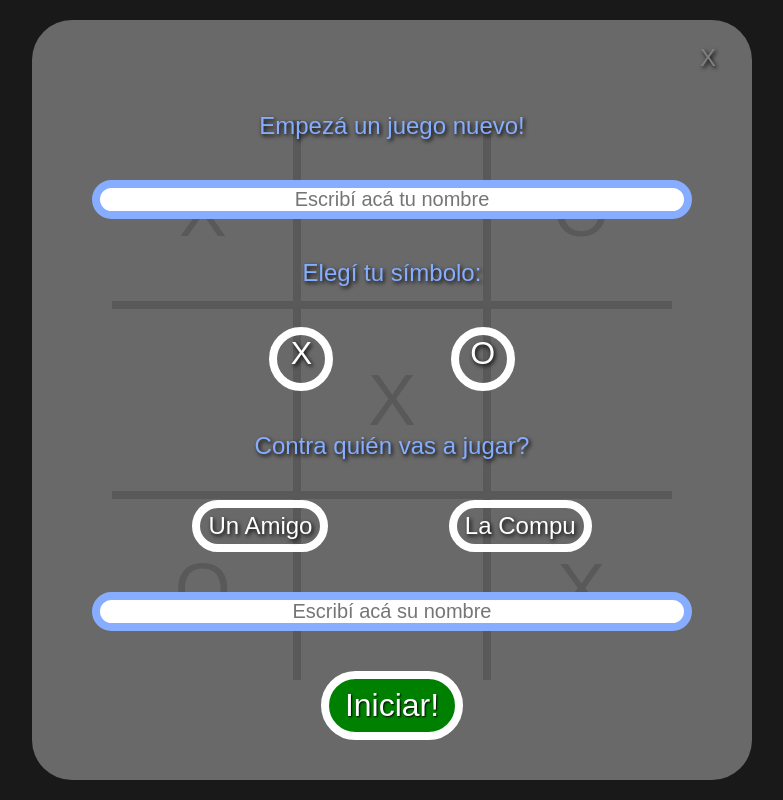
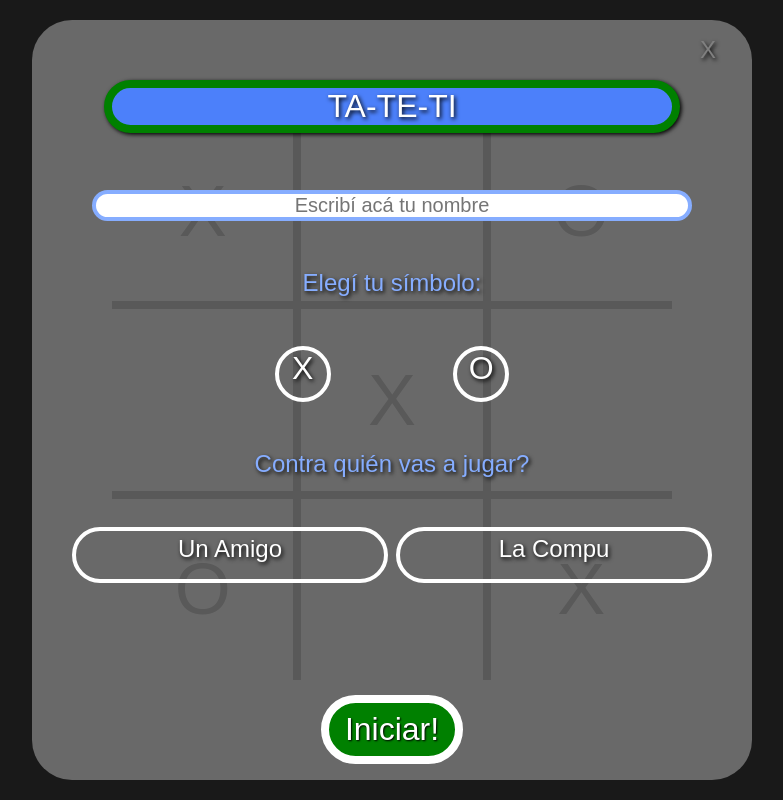
Before and after one commit to MMinoglio/Tic-Tac-Toe, a plain HTML site: page index.html in a window 1280 px wide. Shown: the whole page, without its empty margins (248-1031 px from the left). Drawn offline with Linux system fonts and the light colour scheme; a web font is replaced by a local one.

Commit message:
alfa de formulario entrada

```diff
--- a/index.html
+++ b/index.html
@@ -29,7 +29,7 @@
     <div class="modal-container">
       <form id="start-form">
         <button id="close-start-form">X</button>
-        <header>Empezá un juego nuevo!</header>
+        <header>TA-TE-TI</header>
         <input type="text" placeholder="Escribí acá tu nombre" id="name" />
         <span>Elegí tu símbolo:</span>
         <div id="symbols">
@@ -41,16 +41,24 @@
         <span>Contra quién vas a jugar?</span>
         <div id="oponents">
           <input type="radio" id="human" name="oponent"/ >
-          <label for="human">Un Amigo</label>
+          <label id="human" for="human">Un Amigo</label>
           <input type="radio" id="computer" name="oponent" />
-          <label for="computer">La Compu</label>
+          <label id="computer" for="computer">La Compu</label>
+          <div class="oponent-name">
+            <input
+              type="text"
+              placeholder="Escribí acá su nombre"
+              id="oponent-name"
+            />
+          </div>
+          <div class="dificulty">
+            <input type="radio" id="easy" name="dificulty"/ >
+            <label for="easy">Facil</label>
+            <input type="radio" id="hard" name="dificulty" />
+            <label for="hard">Dificil</label>
+          </div>
         </div>
-        <input
-          type="text"
-          placeholder="Escribí acá su nombre"
-          id="oponent-name"
-        />
-        <footer><button type="submit" id="submit">Iniciar!</button></footer>
+        <button type="submit" id="submit">Iniciar!</button>
       </form>
     </div>
   </body>
--- a/style.css
+++ b/style.css
@@ -4,8 +4,6 @@
   padding: 0;
   font-family: "Mochiy Pop P One", sans-serif;
 }
-
-
 
 body {
   width: 100vw;
@@ -25,8 +23,8 @@ body {
   top: 0;
   left: 0;
   right: 0;
-  height: 100vh;
-  width: 100vw;
+  height: 100%;
+  width: 100%;
   pointer-events: none;
   opacity: 0;
   transition: all 1s;
@@ -45,12 +43,13 @@ body {
   width: 90vmin;
   flex-direction: column;
   align-items: center;
-  justify-content: space-evenly;
+  justify-content: space-between;
 }
 
 button#close-start-form {
   padding-right: 5%;
-  margin-top: -2vh;
+  margin-top: 2vh;
+  margin-bottom: -5vh;
   align-self: flex-end;
   font-size: 3vh;
   background-color: transparent;
@@ -59,28 +58,32 @@ button#close-start-form {
   text-shadow: 0.2vh 0.2vh 0.5vh black;
 }
 
-
 #start-form header {
   display: flex;
-  flex-direction: column;
-  justify-content: space-between;
-  color: rgb(134, 173, 255);
-  font-size: 3vh;
+  justify-content: center;
+  align-content: center;
+  text-align: center0;
+  background-color: rgb(76, 128, 250);
+  width: 80%;
+  color: white;
+  margin: 1vmin;
+  font-size: 4vh;
+  text-align: center;
   text-shadow: 0.2vh 0.2vh 0.5vh black;
+  box-shadow: 0.2vh 0.2vh 0.5vh black;
+  border-radius: 25vh;
+  border: solid 1vh green;
 }
-
-
-
 
 #start-form input {
   width: 75vmin;
   border-radius: 5vh;
   text-align: center;
-  border: rgb(134, 173, 255) 1vh solid;
+  border: rgb(134, 173, 255) 0.5vh solid;
   font-size: 2.5vh;
 }
 
-#start-form span{
+#start-form span {
   font-size: 3vh;
   color: rgb(134, 173, 255);
   text-shadow: 0.2vh 0.2vh 0.5vh black;
@@ -93,46 +96,80 @@ button#close-start-form {
 }
 #start-form #symbols label {
   text-align: center;
-  width: 8vh;
-  height: 8vh;
+  width: 7vh;
+  height: 7vh;
   font-size: 4vh;
   color: white;
-  border: white 1vh solid;
+  border: white 0.5vh solid;
   border-radius: 100%;
   text-shadow: 0.2vh 0.2vh 0.5vh black;
 }
-
-[type="radio"] {display: none;
-
-}
-:checked + label{
-  background-color:rgb(67, 127, 255);
-  box-shadow: 0.5vh 1vh black;
-}
-
 #start-form #oponents label {
   padding: 0.5vh 1vh;
   text-align: center;
   font-size: 3vh;
   color: white;
-  border: white 1vh solid;
-  border-radius:25vh;
+  border: white 0.5vh solid;
+  border-radius: 25vh;
   text-shadow: 0.2vh 0.2vh 0.5vh black;
 }
 
 #start-form #oponents {
   width: 80vmin;
+  height: 15vh;
+  display: grid;
+  gap: 1vh;
+  grid-template-rows: 1fr 1fr;
+  grid-template-columns: 1fr 1fr;
+}
+#human {
+  grid-column: 1 / 2;
+  grid-row: 1 / 2;
+}
+
+#computer {
+  grid-column: 2/ 3;
+  grid-row: 1 / 2;
+}
+
+.oponent-name {
+  display: none;
+  margin-top: 2vh;
+  justify-self: center;
+  grid-column: 1/ 3;
+  grid-row: 2 / 3;
+}
+
+.dificulty {
+  display: none;
+  justify-content: space-evenly;
+  width: 100%;
+  margin-top: 2vh;
+  justify-self: center;
+  grid-column: 1/ 3;
+  grid-row: 2 / 3;
+}
+[type="radio"] {
+  display: none;
+}
+
+:checked + label {
+  background-color: green;
+  box-shadow: 0.5vh 1vh black;
+}
+
+#human:checked ~ .oponent-name {
+  display: block;
+}
+
+#computer:checked ~ .dificulty {
   display: flex;
-  justify-content: space-evenly;
-
-}
-#start-form footer {
-  justify-self: flex-end;
 }
 
 button#submit {
   background-color: transparent;
   padding: 1vh 2vh;
+  margin-bottom: 2vh;
   text-align: center;
   font-size: 4vh;
   color: white;
@@ -141,8 +178,6 @@ button#submit {
   border-radius: 25vh;
   text-shadow: 1px 1px 2px black;
 }
-
-
 
 #board {
   width: 70vmin;
```
